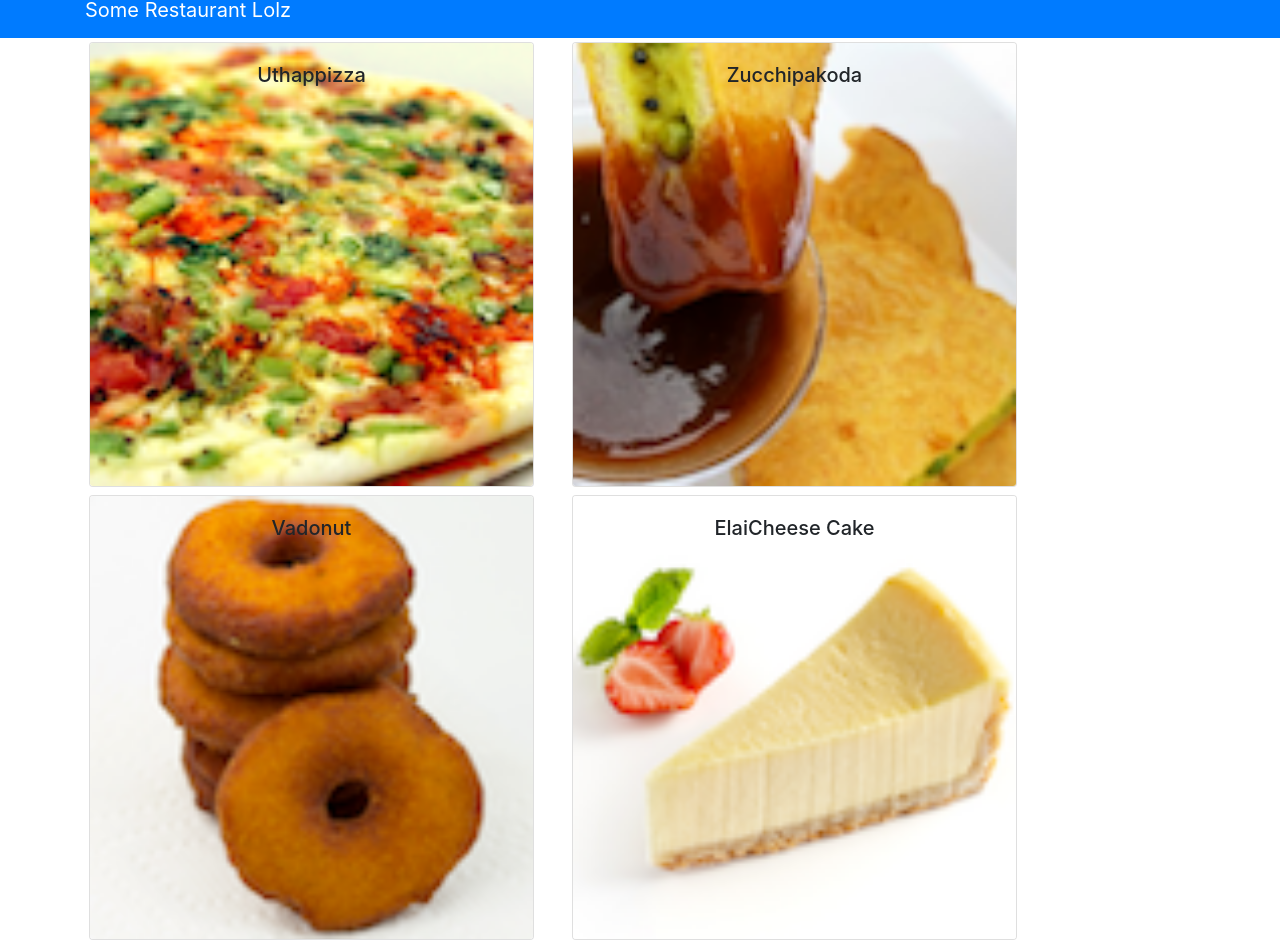
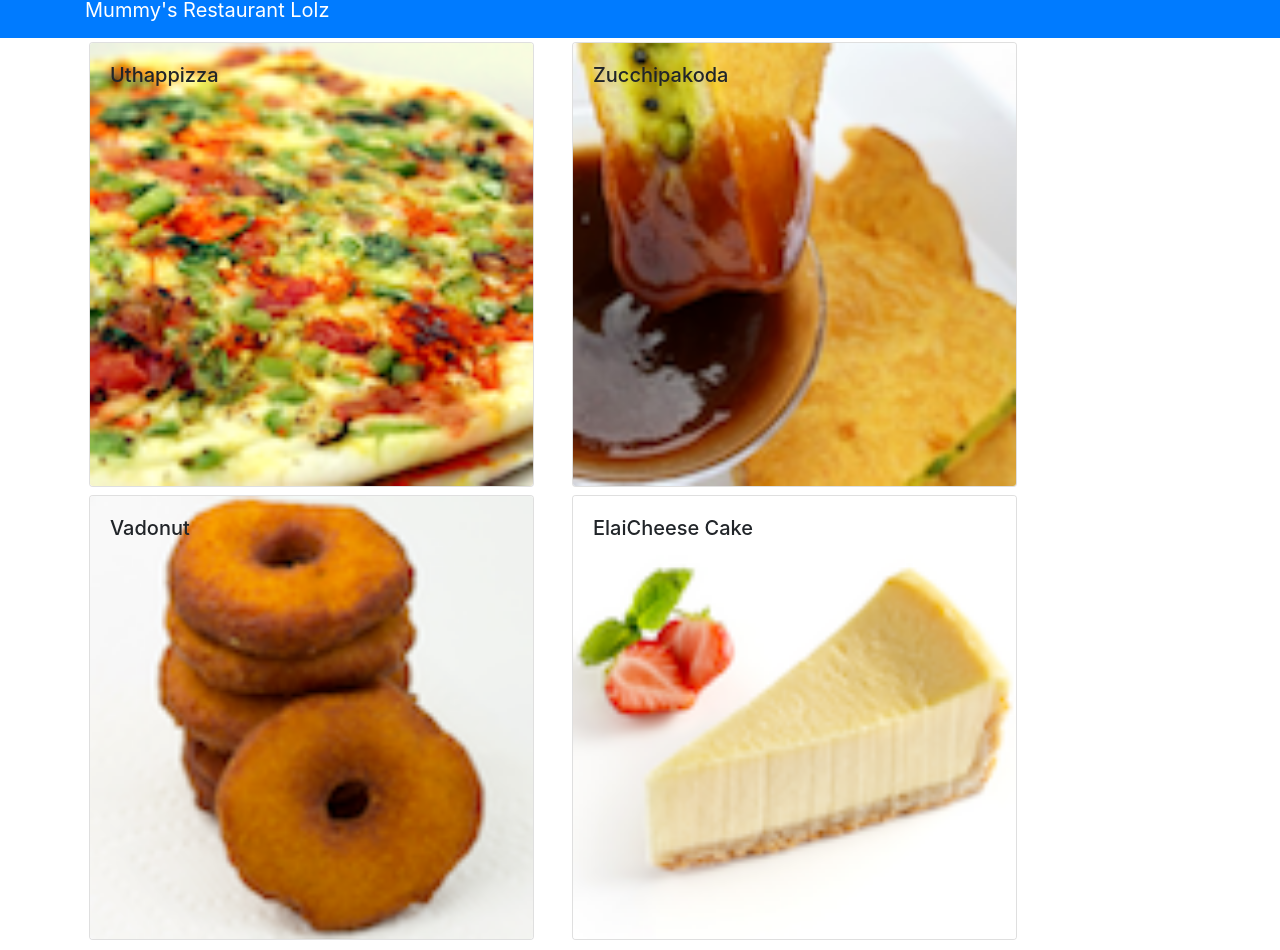
Before and after one commit to CrystalYeoh/capstone-chair-remoree, a React (Create React App) app: page /menu in a window 1280 px wide. Shown: the part 18-968 px from the top of the page. Built offline with nearby package versions, Linux system fonts and the light colour scheme.

Commit message:
Assignment 1

```diff
--- a/src/App.js
+++ b/src/App.js
@@ -1,28 +1,15 @@
 import React, { Component } from 'react';
-import { Navbar, NavbarBrand } from 'reactstrap';
-import Menu from './components/MenuComponent';
+import Main from './components/MainComponent';
 import './App.css';
-import { DISHES } from './shared/dishes';
+
 
 
 class App extends Component {
-  constructor(props) {
-    super(props);
-
-    this.state = {
-      dishes: DISHES
-    };
-  }
 
   render() {
     return (
-      <div className="App">
-        <Navbar dark color="primary">
-          <div className="container">
-            <NavbarBrand href="/">Some Restaurant Lolz</NavbarBrand>
-          </div>
-        </Navbar>
-        <Menu dishes={this.state.dishes} />
+      <div>
+        <Main />
       </div>
     );
   }
--- /dev/null
+++ b/src/components/DishDetailComponent.js
@@ -0,0 +1,62 @@
+import React, { Component } from 'react';
+import { Card, CardImg, CardText, CardBody, CardTitle } from 'reactstrap';
+
+class DishDetail extends Component {
+
+    renderDish(dish) {
+        if (dish != null) {
+            return (
+                <Card>
+                    <CardImg width="100%" src={dish.image} alt={dish.name} />
+                    <CardBody>
+                        <CardTitle>{dish.name}</CardTitle>
+                        <CardText>{dish.description}</CardText>
+                    </CardBody>
+                </Card>
+            )
+        } else {
+            return (<div></div>);
+        }
+    }
+
+    renderComments(comments) {
+        console.log(comments);
+
+        var months = ['Jan', 'Feb', 'Mar', 'Apr', 'May', 'Jun', 'Jul', 'Aug', 'Sep', 'Oct', 'Nov', 'Dec'];
+
+
+
+        if (comments != null) {
+
+            return (
+                <div>
+                    <h4>Comments</h4>
+                    {comments.map((com) =>
+                        <div key={com.id}>
+                            <p className="text-left">
+                                {com.comment}
+                            </p>
+                            <p className="text-left">
+                                --{com.author} ,{new Intl.DateTimeFormat(com.date)}
+                            </p>
+                        </div>
+                    )}
+                </div>)
+
+        }else {
+            return (<div></div>);
+        }
+    }
+
+    render() {
+        return (
+                    <div className="row" >
+                        <div className="col-12 col-md-5 m-1">{this.renderDish(this.props.selectedDish)}</div>
+                        <div className="col-12 col-md-5 m-1">{this.renderComments(this.props.selectedDish ? this.props.selectedDish.comments : null)}</div>
+                    </div>
+        );
+    }
+
+}
+
+export default DishDetail
--- /dev/null
+++ b/src/components/MainComponent.js
@@ -0,0 +1,42 @@
+//container component so the others can be presentational component
+//do not need any styles
+import React, { Component } from 'react';
+import { Navbar, NavbarBrand } from 'reactstrap';
+import { DISHES } from '../shared/dishes';
+import Menu from './MenuComponent';
+import DishDetail from './DishDetailComponent';
+
+
+
+
+class Main extends Component {
+    constructor(props) {
+        super(props);
+
+        this.state = {
+            dishes: DISHES,
+            selectedDish: null
+        };
+    }
+
+    onDishSelect(dishId) {
+        this.setState({ selectedDish: dishId });
+    }
+
+    render() {
+        return (
+            <div>
+                <Navbar dark color="primary">
+                    <div className="container">
+                        <NavbarBrand href="/">Mummy's Restaurant Lolz</NavbarBrand>
+                    </div>
+                </Navbar>
+                <Menu dishes={this.state.dishes}
+                    onClick={(dishId)=>this.onDishSelect(dishId)}/>
+                <DishDetail dish={this.state.dishes.filter((dish)=>dish.id === this.state.selectedDish)[0]} />
+            </div>
+        );
+    }
+}
+
+export default Main;
--- a/src/components/MenuComponent.js
+++ b/src/components/MenuComponent.js
@@ -1,41 +1,8 @@
 import React,{Component} from 'react';
-import {Card, CardImg, CardImgOverlay, CardText, CardBody, CardTitle} from 'reactstrap';
+import {Card, CardImg, CardImgOverlay, CardTitle} from 'reactstrap';
+
 
 class Menu extends Component{
-
-    //a constructor
-    constructor(props){
-        super(props); //supply props to super class
-
-        this.state = {
-            selectedDish: null
-        }
-        console.log('Menu Component constructor is  invoked.')
-    }
-
-    componentDidMount(){
-        console.log('Menu Component componentDidMount is  invoked.')
-    }
-
-    onDishSelect(dish){
-        this.setState({selectedDish: dish});
-    }
-
-    renderDish(dish){
-        if (dish != null){
-            return(
-                <Card>
-                    <CardImg width="100%" src={dish.image} alt={dish.name} />
-                    <CardBody>
-                        <CardTitle>{dish.name}</CardTitle>
-                        <CardText>{dish.description}</CardText>
-                    </CardBody>
-                </Card>
-            )
-        }else{
-            return(<div></div>);
-        }
-    }
 
     //every component should have react
     render(){
@@ -44,7 +11,7 @@ class Menu extends Component{
         const menu = this.props.dishes.map((dish)=>{
             return(
                 <div key={dish.id} className="col-12 col-md-5 m-1">
-                    <Card onClick={()=>this.onDishSelect(dish)}>
+                    <Card onClick={()=> this.props.onClick(dish.id)}>
                         <CardImg width="100%" src={dish.image} alt={dish.name} />
                         <CardImgOverlay>
                             <CardTitle>{dish.name}</CardTitle>
@@ -62,9 +29,6 @@ class Menu extends Component{
                 <div className="row">
                     {menu}
                 </div>
-                <div className="row">
-                    {this.renderDish(this.state.selectedDish)}
-                </div>
             </div>
 
         );
```
Also changed, not shown: src/logo.svg (deleted).
